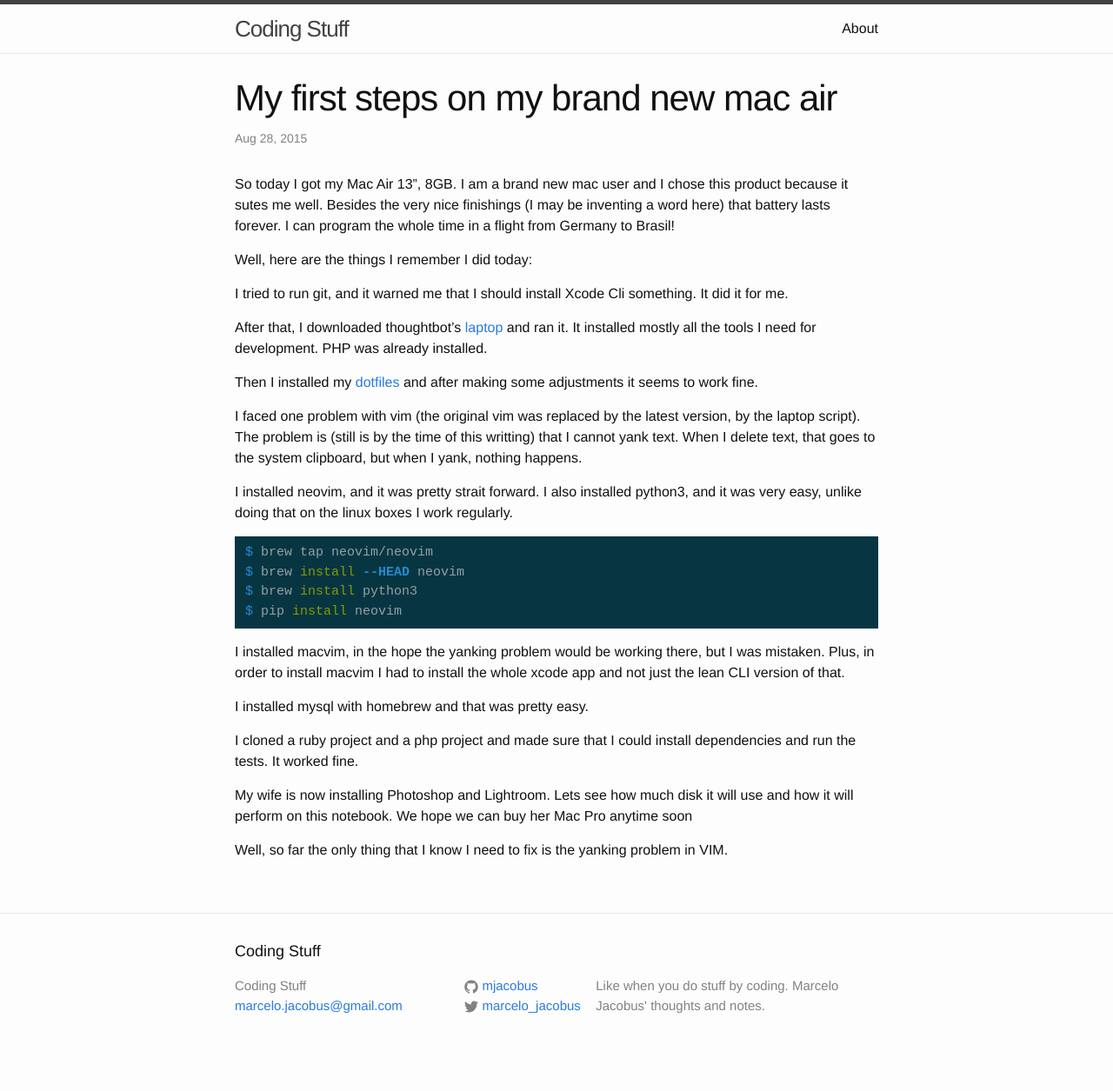
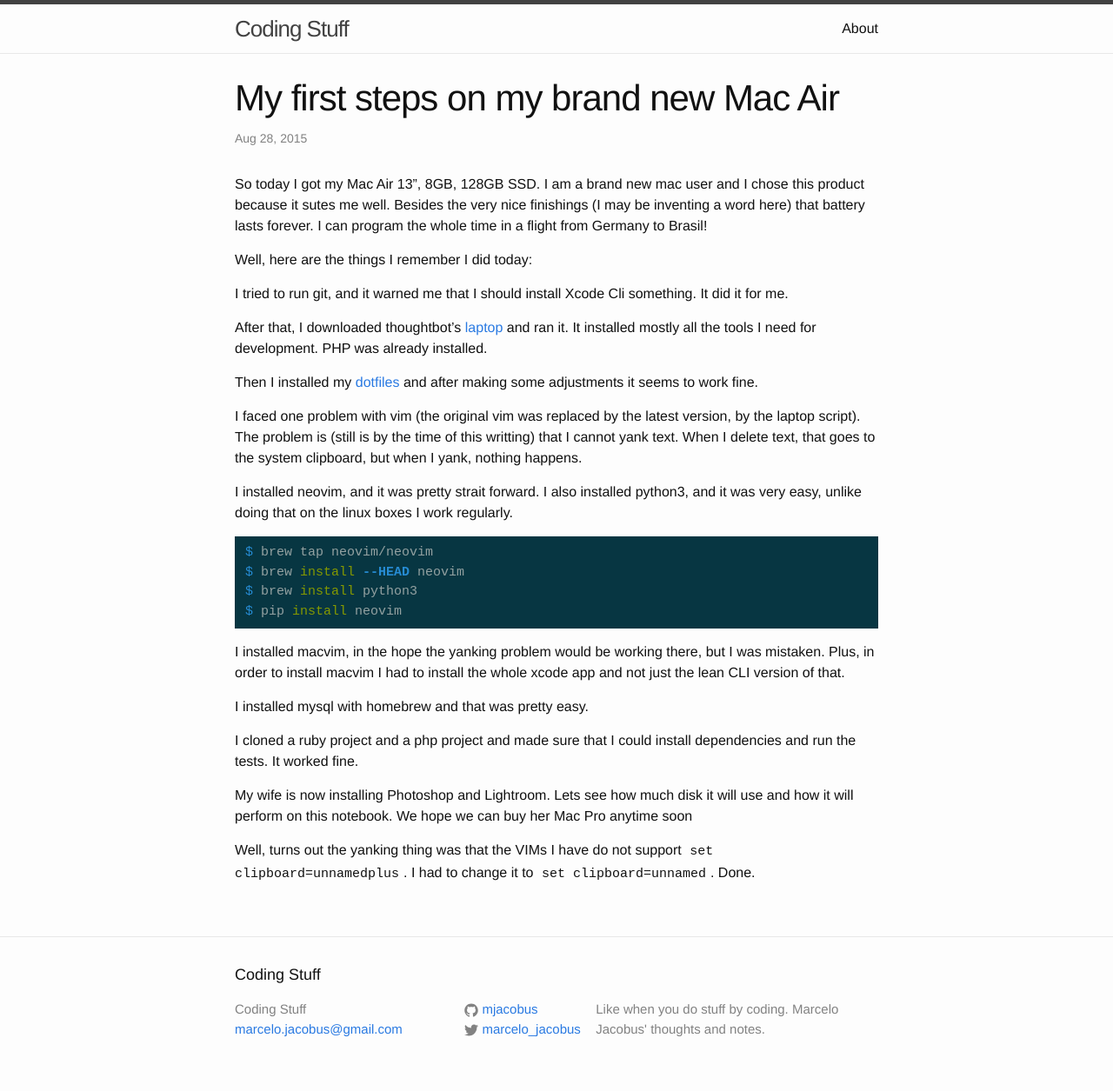
Before and after one commit to mjacobus/mjacobus.github.io, a Jekyll site: the page built from _posts/2015-08-28-first-steps-on-my-brand-new-mac-air.md, in a window 1280 px wide. Shown: the whole page at 87% size. Built offline with Jekyll 4.4.1, drawn with Linux system fonts in a browser that asks for light colours; comment, search, counter and statistics services are not loaded; before the commit the page ends 1228 px from its top, so only the background shows below that.

Commit message:
Updated post

````diff
--- a/_posts/2015-08-28-first-steps-on-my-brand-new-mac-air.md
+++ b/_posts/2015-08-28-first-steps-on-my-brand-new-mac-air.md
@@ -1,10 +1,10 @@
 ---
 layout: post
-title: My first steps on my brand new mac air
+title: My first steps on my brand new Mac Air
 tags: [MacOS]
 ---
 
-So today I got my Mac Air 13", 8GB. I am a brand new mac user and I chose this product
+So today I got my Mac Air 13", 8GB, 128GB SSD. I am a brand new mac user and I chose this product
 because it sutes me well. Besides the very nice finishings (I may be inventing a word here)
 that battery lasts forever. I can program the whole time in a flight from Germany to Brasil!
 
@@ -49,4 +49,6 @@ My wife is now installing Photoshop and Lightroom. Lets see how much disk it
 will use and how it will perform on this notebook. We hope we can buy her Mac
 Pro anytime soon
 
-Well, so far the only thing that I know I need to fix is the yanking problem in VIM.
+Well, turns out the yanking thing was that the VIMs I have do not support
+```set clipboard=unnamedplus```. I had to change it to  ```set clipboard=unnamed```.
+Done.
````
